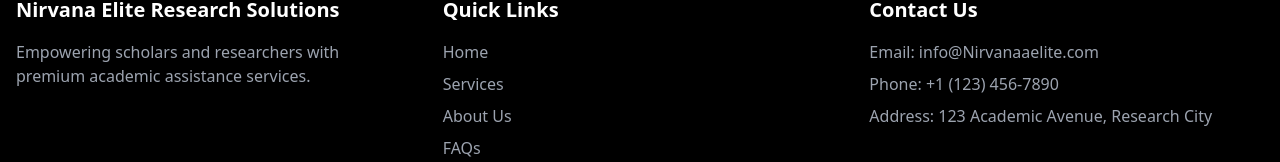
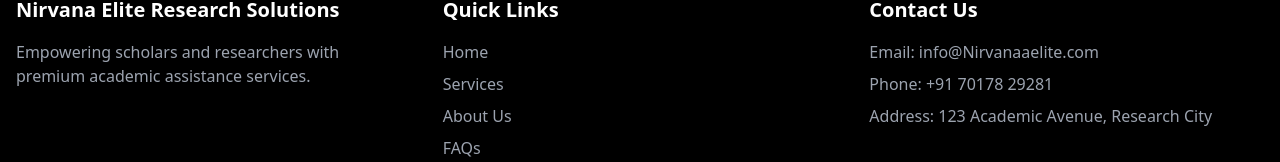
Before and after one commit to ashutosh017/Nirvana-Elite-Reasearch-Solutions, a Next.js app: page /home in a window 1280 px wide. Shown: the part 3960-4122 px from the top of the page. Built offline with nearby package versions, Linux system fonts and the light colour scheme; no server answers.

Commit message:
added number

```diff
--- a/src/app/_components/Footer.tsx
+++ b/src/app/_components/Footer.tsx
@@ -31,7 +31,7 @@ export default function Footer() {
           <h3 className="text-xl font-bold mb-4">Contact Us</h3>
           <ul className="space-y-2 text-gray-400">
             <li>Email: info@Nirvanaaelite.com</li>
-            <li>Phone: +1 (123) 456-7890</li>
+            <li>Phone: +91 70178 29281</li>
             <li>Address: 123 Academic Avenue, Research City</li>
           </ul>
         </div>
```
